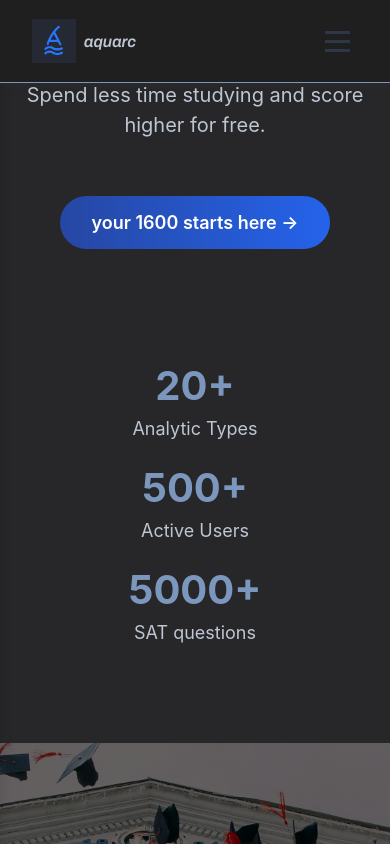
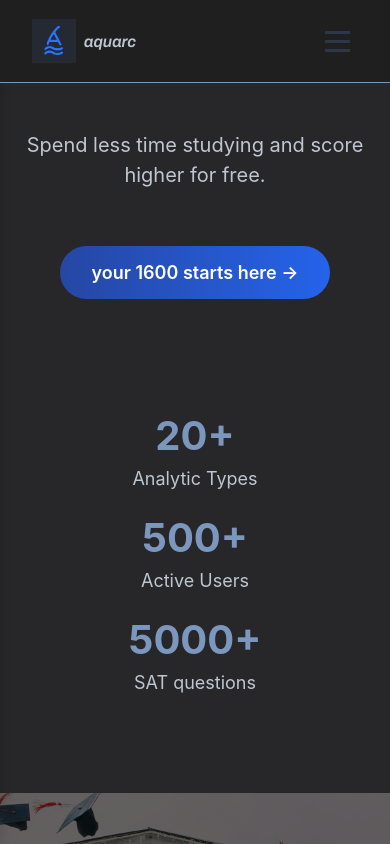
Before and after one commit to aquarc/webstack-v2, a React (Create React App) app in the folder frontend/: page / in a window 390 px wide. Built offline with nearby package versions, Linux system fonts and the light colour scheme; no server answers.

Commit message:
feat(uifix): fixed small bug on landing page and sat

```diff
--- a/frontend/src/Dashboard/Dashboard.css
+++ b/frontend/src/Dashboard/Dashboard.css
@@ -70,7 +70,7 @@
   z-index: 10;
 }
 
-.sidebar-header {
+.dashboard-sidebar-header {
   display: flex;
   justify-content: center;
   border-bottom: 1px solid var(--mid-gray);
@@ -966,7 +966,7 @@
     padding: 0.5rem;
   }
 
-  .sidebar-header, .sidebar-footer {
+  .dashboard-sidebar-header, .sidebar-footer {
     display: none;
   }
 
--- a/frontend/src/Dashboard/Dashboard.jsx
+++ b/frontend/src/Dashboard/Dashboard.jsx
@@ -37,7 +37,7 @@
     return (
         <div className="dashboard-container">
             <aside className="sidebar">
-                <div className="sidebar-header">
+                <div className="dashboard-sidebar-header">
                     <img src="/aquLogo.png" alt="Aquarc Logo" className="sidebar-logo" />
                     <h1>aquarc</h1>
                 </div>
--- a/frontend/src/LandingPage/LandingPage.css
+++ b/frontend/src/LandingPage/LandingPage.css
@@ -130,10 +130,6 @@
         gap: 1.5rem;
     }
 
-    .headline-container {
-        padding: 0 1rem; /* Add padding to the container */
-    }
-
     /* Ensure the button doesn't touch edges */
     .sat-button {
         margin: 2rem 1rem;
```
